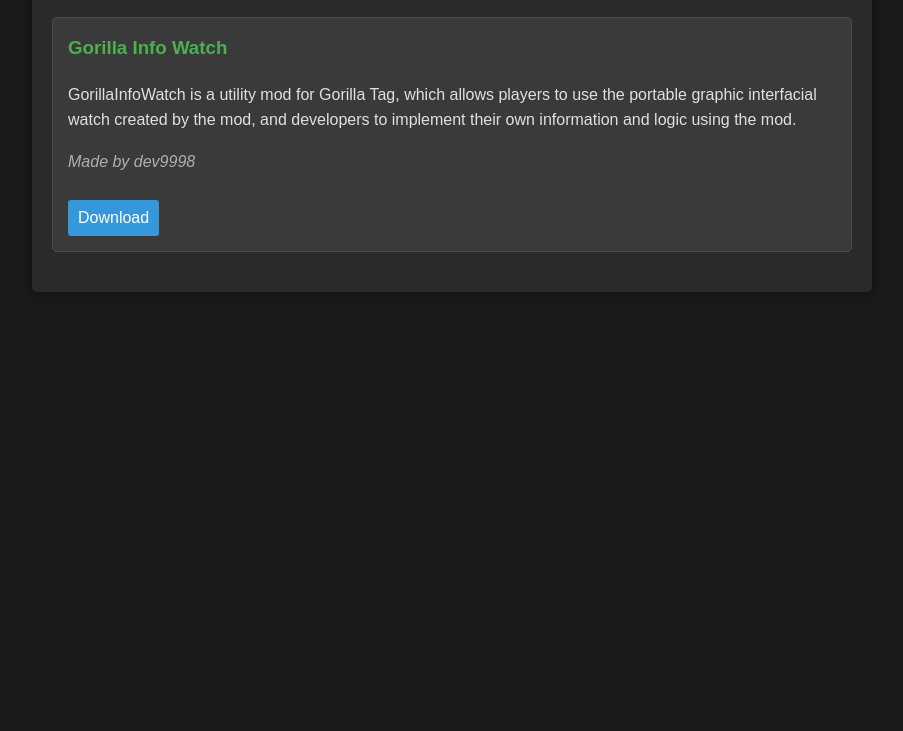
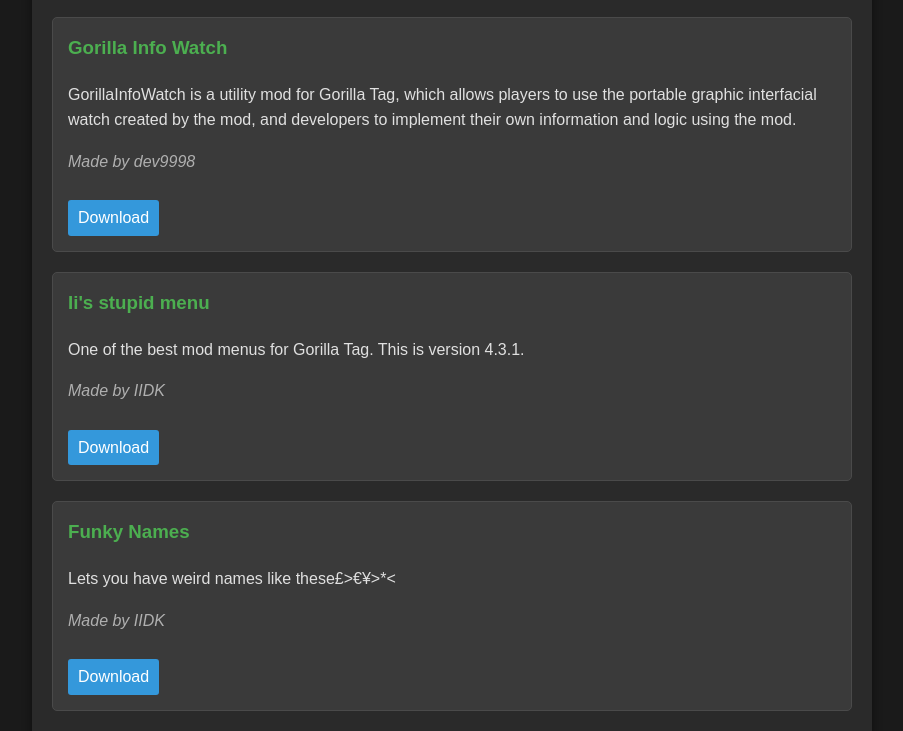
Before and after one commit to mmmACEmmm/Moding-database-, a plain HTML site: page index.html in a window 1280 px wide. Shown: the part 2066-2797 px from the top of the page, without its empty margins (188-1091 px from the left). Before the commit the page ends 2378 px from the top, so only its background shows below. Drawn offline with Linux system fonts and the light colour scheme.

Commit message:
Update index.html

```diff
--- a/index.html
+++ b/index.html
@@ -174,6 +174,18 @@
                 description: "GorillaInfoWatch is a utility mod for Gorilla Tag, which allows players to use the portable graphic interfacial watch created by the mod, and developers to implement their own information and logic using the mod.",
                 author: "dev9998",
                 downloadLink: "https://cdn.discordapp.com/attachments/1242709086873583616/1244728252258586654/GorillaInfoWatch.zip?ex=66d21805&is=66d0c685&hm=0a992a8a047ff0c8ded9e8bde0bfed6c0490a20477c4372abb05d4a3a3f9c413&"
+            },
+            {
+                name: "Ii's stupid menu",
+                description: "One of the best mod menus for Gorilla Tag. This is version 4.3.1.",
+                author: "IIDK",
+                downloadLink: "https://cdn.discordapp.com/attachments/1170117473912238150/1272321496747999352/iis_Stupid_Menu.dll?ex=66d2483b&is=66d0f6bb&hm=9aa98d95b2f6ef923b16bff6a9e74c85c405cd3c19e2f2228e272506936d3b61&"
+            },
+            {
+                name: "Funky Names",
+                description: "Lets you have weird names like these£>€¥>*<",
+                author: "IIDK",
+                downloadLink: "https://cdn.discordapp.com/attachments/1211496069519646770/1275495404066181150/CoolName.dll?ex=66d1f6a9&is=66d0a529&hm=f94f2eee6341212479b524857294aeca0b6d44275126dc756f6f353a3838b00d&"
             }
         ];
 
```
